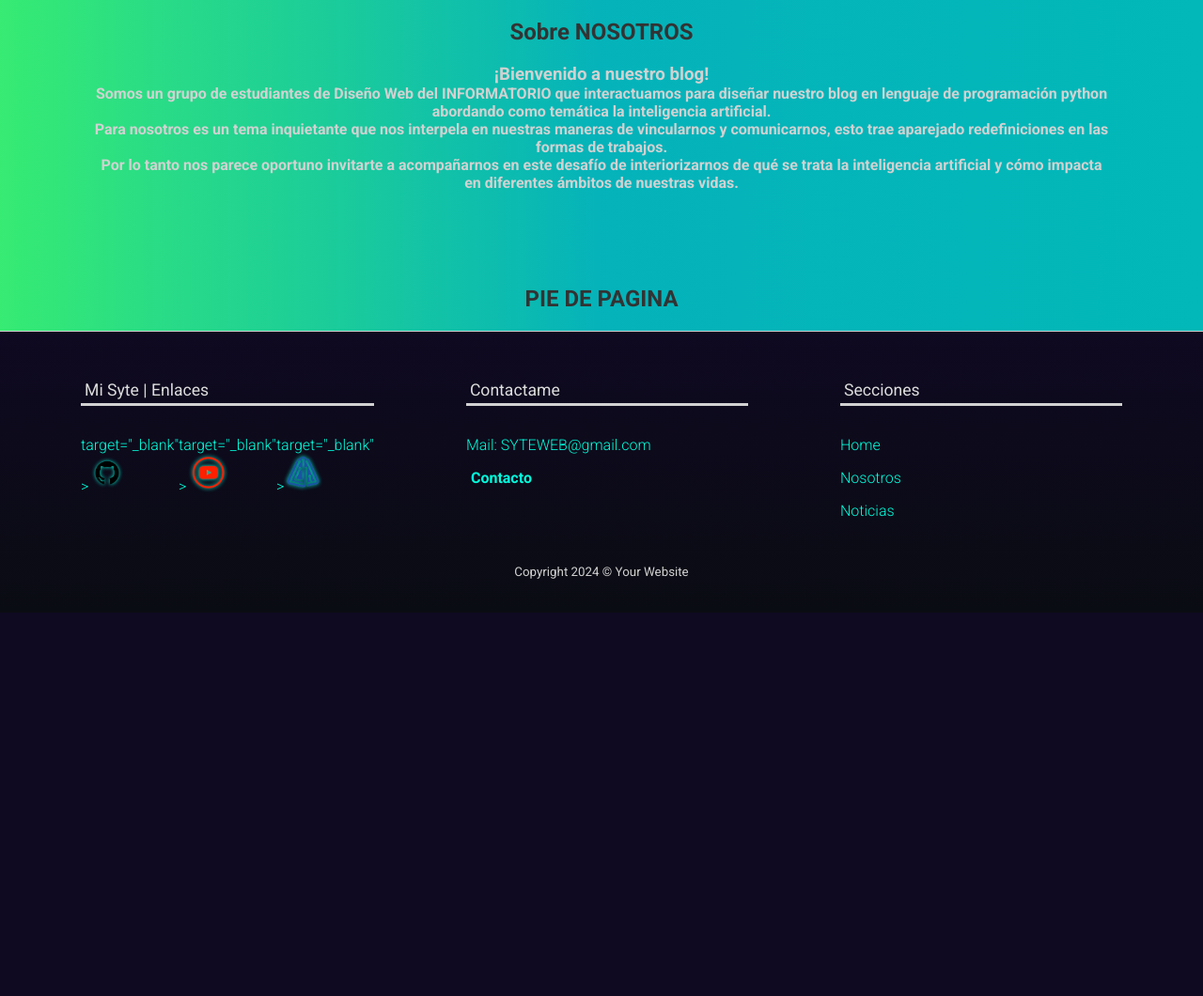
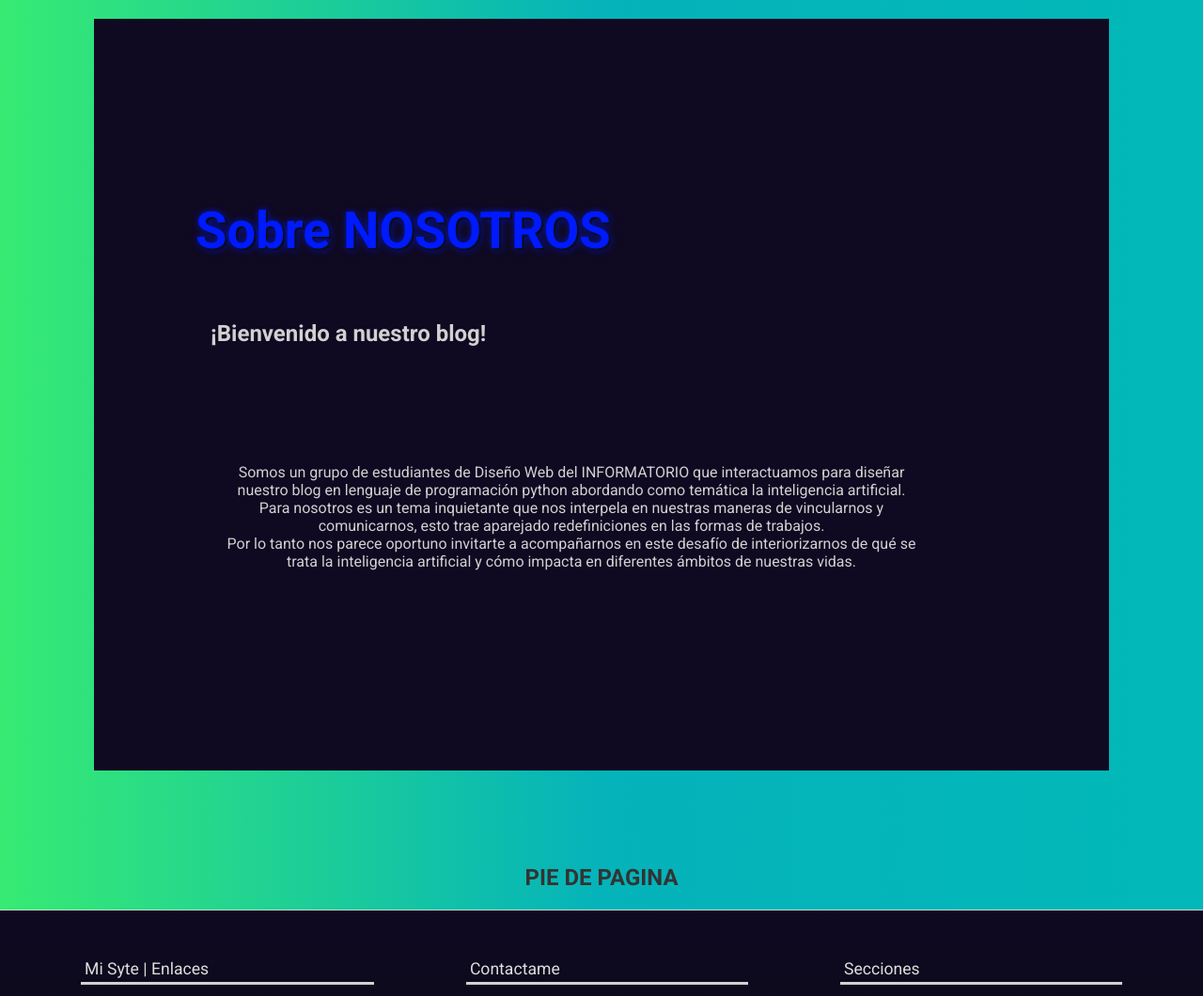
Before and after one commit to Csosafloriani/ProyectoFinal-G5, a Django app: page /Nosotros/ in a window 1280 px wide. Shown: the part 80-1140 px from the top of the page at 94% size. Before the commit the page ends 732 px from the top, so only its background shows below. Run offline with Django 3.2, Linux system fonts and the light colour scheme.

Commit message:
Update t_nosotros.html
css a nosotros

```diff
--- a/templates/t_nosotros.html
+++ b/templates/t_nosotros.html
@@ -5,26 +5,28 @@
 
 
 {% block contenido %}
-<main>
-	<section  class="nosotros" >
-	<h2>Sobre NOSOTROS</h2>
+	<main class="principal">
+		<section class="presentacion">
+			<div class="presentacion__contenedor_info">
+				<h1 class="presentacion__titulo">Sobre NOSOTROS</h1>
+				<h3 class="seccion_descripcion__titulo">¡Bienvenido a nuestro blog!</h3>
 
-	<h3>¡Bienvenido a nuestro blog!</h3>
-	<h4>
-		<p>Somos un grupo de estudiantes de
+				<div class="seccion_descripcion__info scroll scroll_fino scroll_gris">
+					<p class="seccion_descripcion__parrafo1">Somos un grupo de estudiantes de
 					Diseño Web del INFORMATORIO que interactuamos
 					para diseñar nuestro blog en lenguaje de programación
 					python abordando como temática la inteligencia artificial. </p>
-		<p>Para nosotros es  un tema inquietante
+					<p class="seccion_descripcion__parrafo1">Para nosotros es  un tema inquietante
 					que nos interpela en nuestras maneras de vincularnos
 					y comunicarnos, esto trae aparejado redefiniciones en las
 					formas de trabajos.</p>
-		<p>Por lo tanto nos parece oportuno invitarte
+					<p class="seccion_descripcion__parrafo1">Por lo tanto nos parece oportuno invitarte
 					a acompañarnos en este desafío de interiorizarnos
 					de qué se trata la inteligencia artificial y cómo impacta
 					en diferentes ámbitos de nuestras vidas.
-		</p>
-	</h4>
+					</p class="seccion_descripcion__parrafo1">
+				</div>
+			</div>
 		</section>
 	</main>
 {% endblock contenido %}
```
Lines whose indentation alone changed are shown as unchanged.
